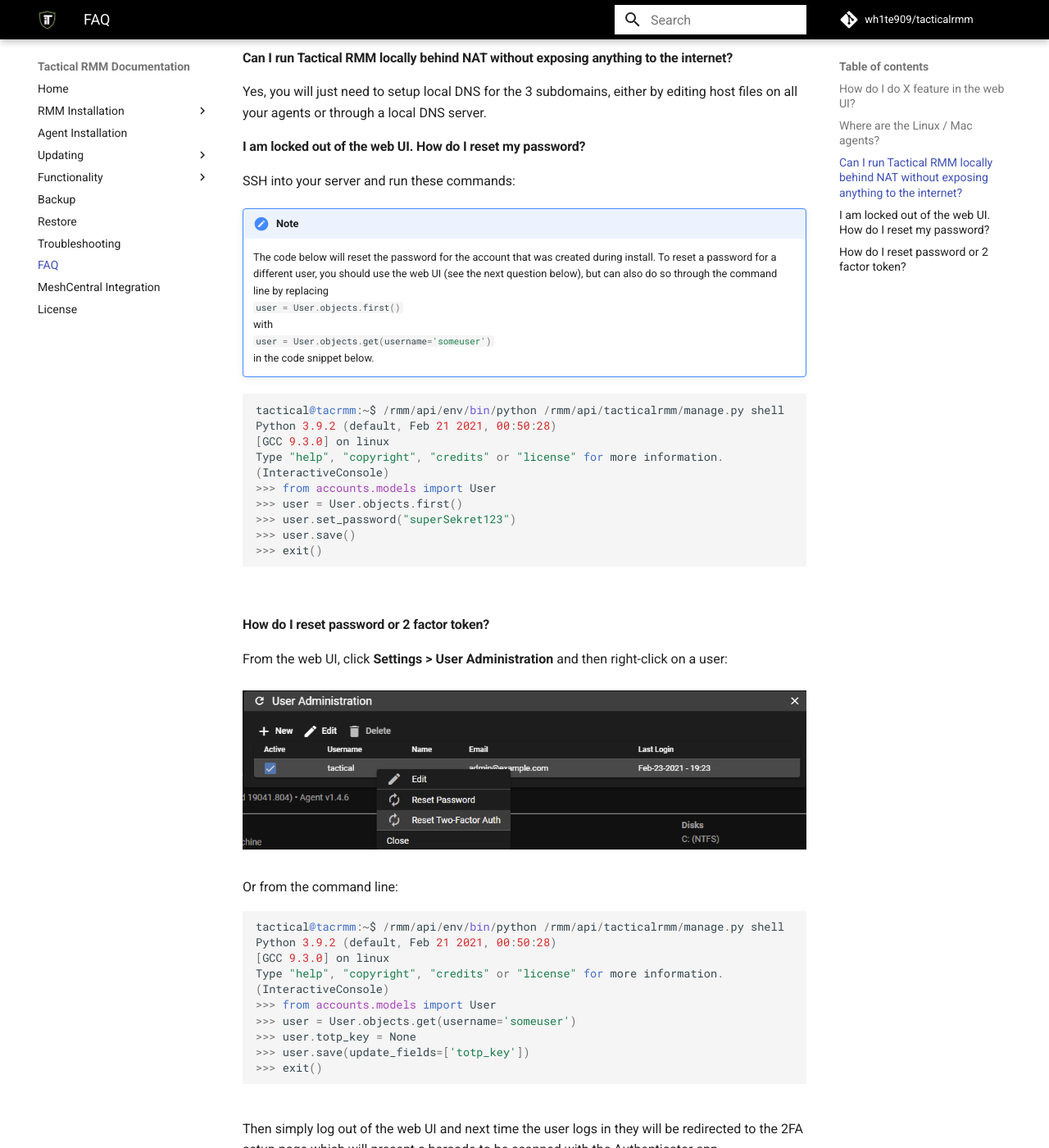
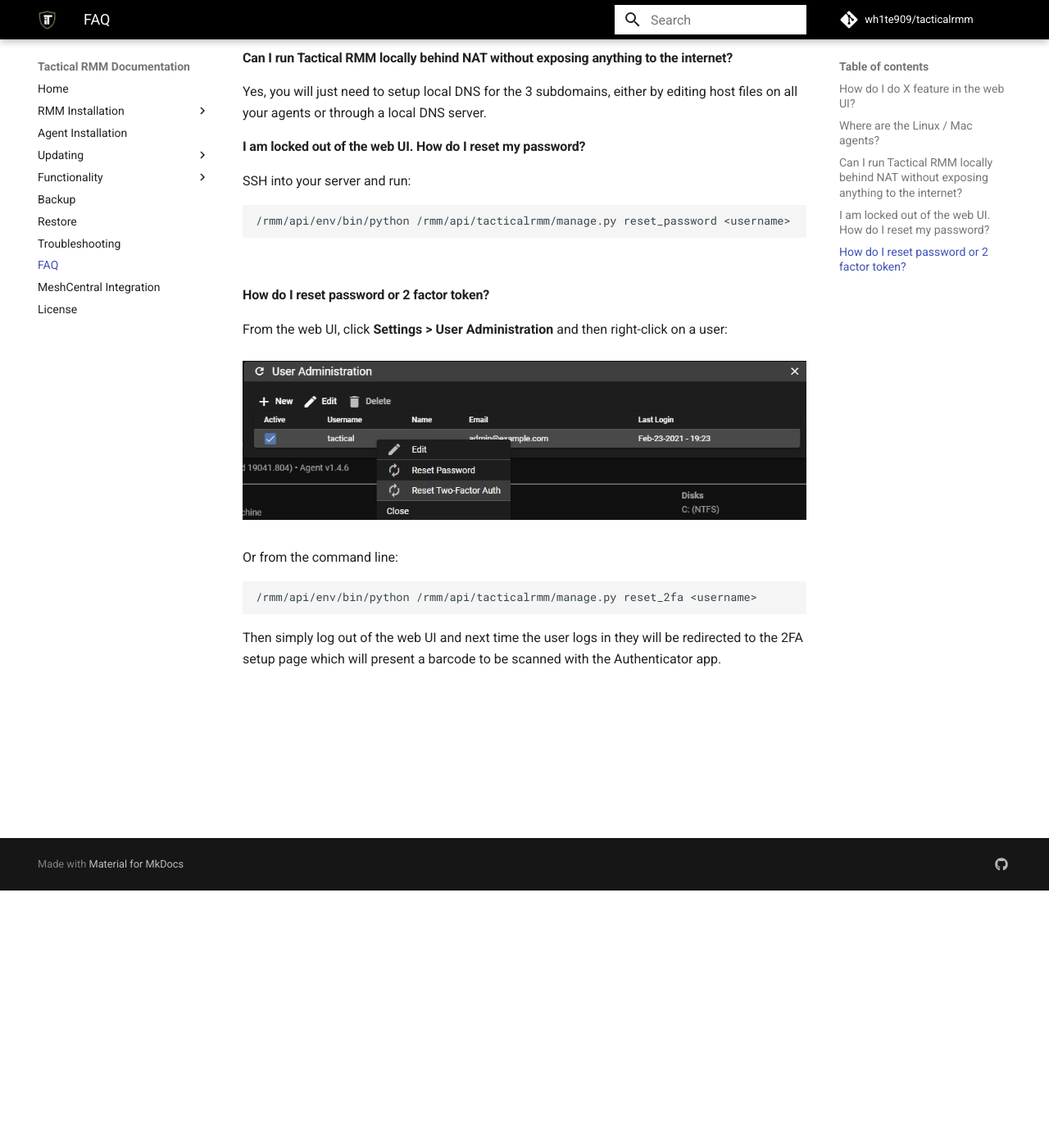
Before and after one commit to amidaware/trmm-docs, an MkDocs documentation site: the page built from docs/docs/faq.md, in a window 1280 px wide and 1400 px high, scrolled down 314 px. Shown: the whole window at 82% size. Built offline with MkDocs 1.6.1 and Material for MkDocs 9.7.7, drawn with Linux system fonts in a browser that asks for light colours; comment, search, counter and statistics services are not loaded.

Commit message:
update docs

````diff
--- a/docs/docs/faq.md
+++ b/docs/docs/faq.md
@@ -10,29 +10,9 @@
 Yes, you will just need to setup local DNS for the 3 subdomains, either by editing host files on all your agents or through a local DNS server.
 #### I am locked out of the web UI. How do I reset my password?
 
-SSH into your server and run these commands:
-
-!!!note
-    The code below will reset the password for the account that was created during install.
-    To reset a password for a different user, you should use the web UI (see the next question below), but can also do so through the command line by replacing<br/>
-    `#!python user = User.objects.first()`<br/>
-    with<br/>
-    `#!python user = User.objects.get(username='someuser')`
-    <br/>
-    in the code snippet below.
-
-
-```python
-tactical@tacrmm:~$ /rmm/api/env/bin/python /rmm/api/tacticalrmm/manage.py shell
-Python 3.9.2 (default, Feb 21 2021, 00:50:28)
-[GCC 9.3.0] on linux
-Type "help", "copyright", "credits" or "license" for more information.
-(InteractiveConsole)
->>> from accounts.models import User
->>> user = User.objects.first()
->>> user.set_password("superSekret123")
->>> user.save()
->>> exit()
+SSH into your server and run:
+```bash
+/rmm/api/env/bin/python /rmm/api/tacticalrmm/manage.py reset_password <username>
 ```
 
 <br/>
@@ -42,17 +22,7 @@
 ![reset2fa](images/reset2fa.png)
 <br/><br/>
 Or from the command line:<br/>
-```python
-tactical@tacrmm:~$ /rmm/api/env/bin/python /rmm/api/tacticalrmm/manage.py shell
-Python 3.9.2 (default, Feb 21 2021, 00:50:28)
-[GCC 9.3.0] on linux
-Type "help", "copyright", "credits" or "license" for more information.
-(InteractiveConsole)
->>> from accounts.models import User
->>> user = User.objects.get(username='someuser')
->>> user.totp_key = None
->>> user.save(update_fields=['totp_key'])
->>> exit()
+```bash
+/rmm/api/env/bin/python /rmm/api/tacticalrmm/manage.py reset_2fa <username>
 ```
-<br/>
 Then simply log out of the web UI and next time the user logs in they will be redirected to the 2FA setup page which will present a barcode to be scanned with the Authenticator app.
````
Also changed, not shown: docs/docs/restore.md (+1 -1 lines), docs/docs/troubleshooting.md (+7 -0 lines).
